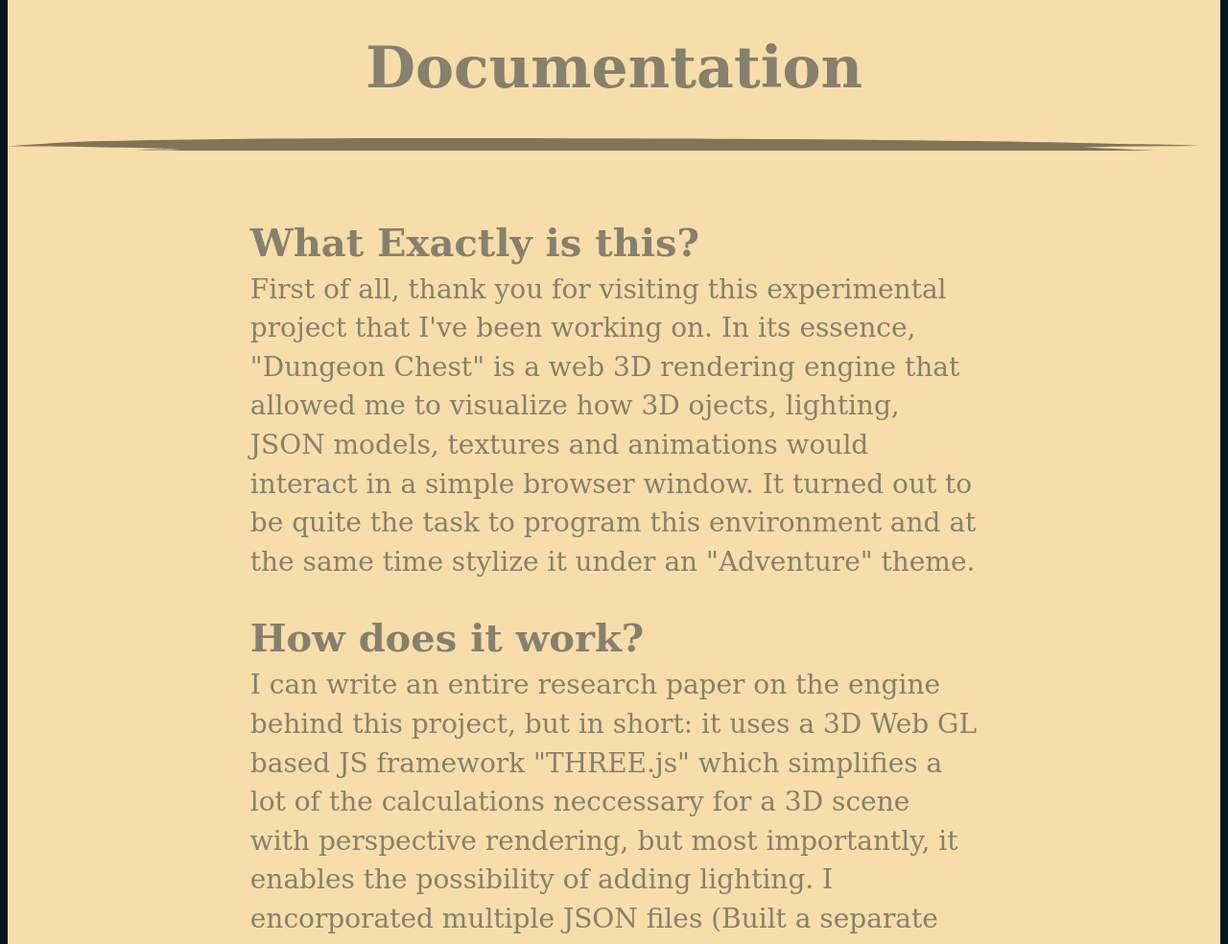
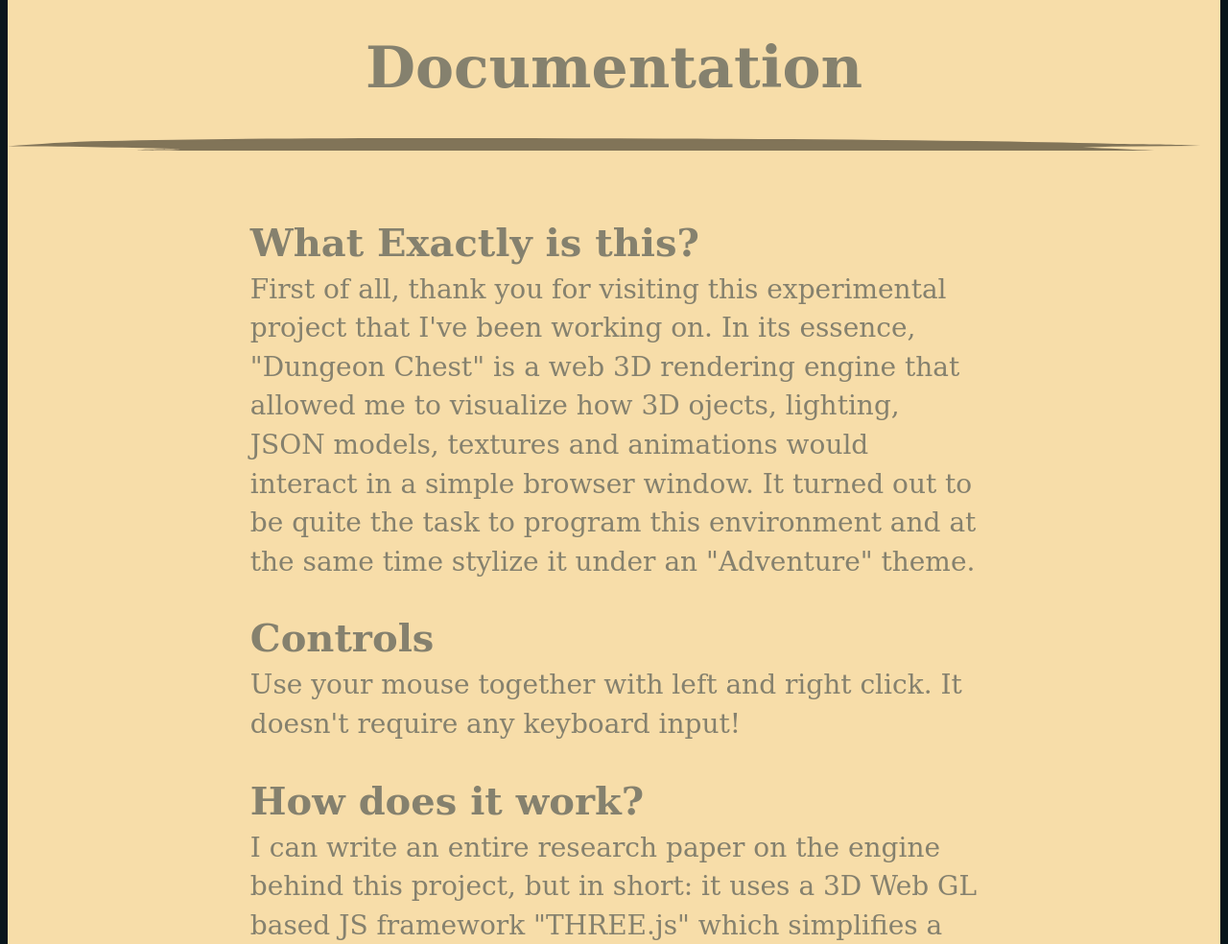
Before and after one commit to DennisSSDev/DungeonChest, a plain HTML site: page Project/docs.html in a window 1280 px wide. Shown: the part 81-1065 px from the top of the page at 96% size. Drawn offline with Linux system fonts and the light colour scheme.

Commit message:
Updated docs

```diff
--- a/Project/docs.html
+++ b/Project/docs.html
@@ -19,6 +19,10 @@
         <p>First of all, thank you for visiting this experimental project that I've been working on. In its essence, "Dungeon Chest" is a web 3D rendering
             engine that allowed me to visualize how 3D ojects, lighting, JSON models, textures and animations would interact in a simple
             browser window. It turned out to be quite the task to program this environment and at the same time stylize it under an "Adventure" theme.
+        </p>
+        <h2>Controls</h2>
+        <p>
+            Use your mouse together with left and right click. It doesn't require any keyboard input!
         </p>
 
         <h2>How does it work?</h2>
```
